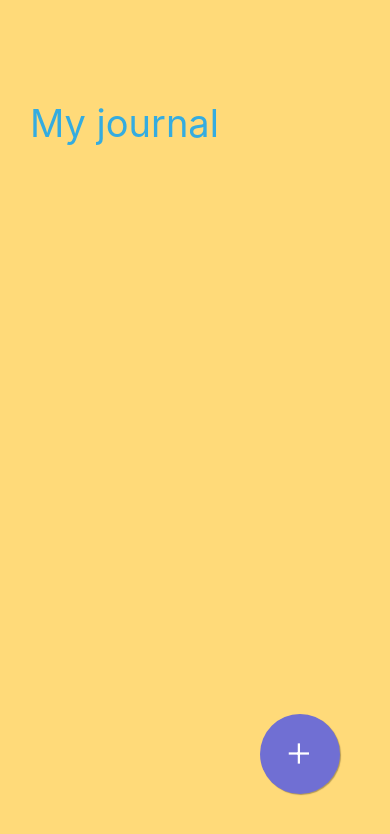
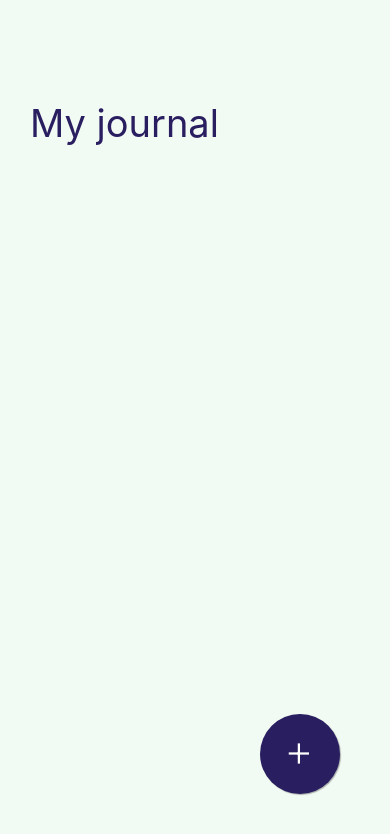
Before and after one commit to Ahn-GiHwan/diaryApp, a React Native app: screen /Home in a window 390 px wide. Shown: the top 834 px of the page. Built offline with nearby package versions, Linux system fonts and the light colour scheme.

Commit message:
style: change color

```diff
--- a/color.js
+++ b/color.js
@@ -1,8 +1,7 @@
 const colors = {
-  bgColor: "#ffda79",
-  textColor: "#34ace0",
+  bgColor: "#F2FAF4",
+  textColor: "#291E5F",
   cardColor: "#f7f1e3",
-  btnColor: "#706fd3",
+  btnColor: "#291E5F",
 };
-
 export default colors;
```
